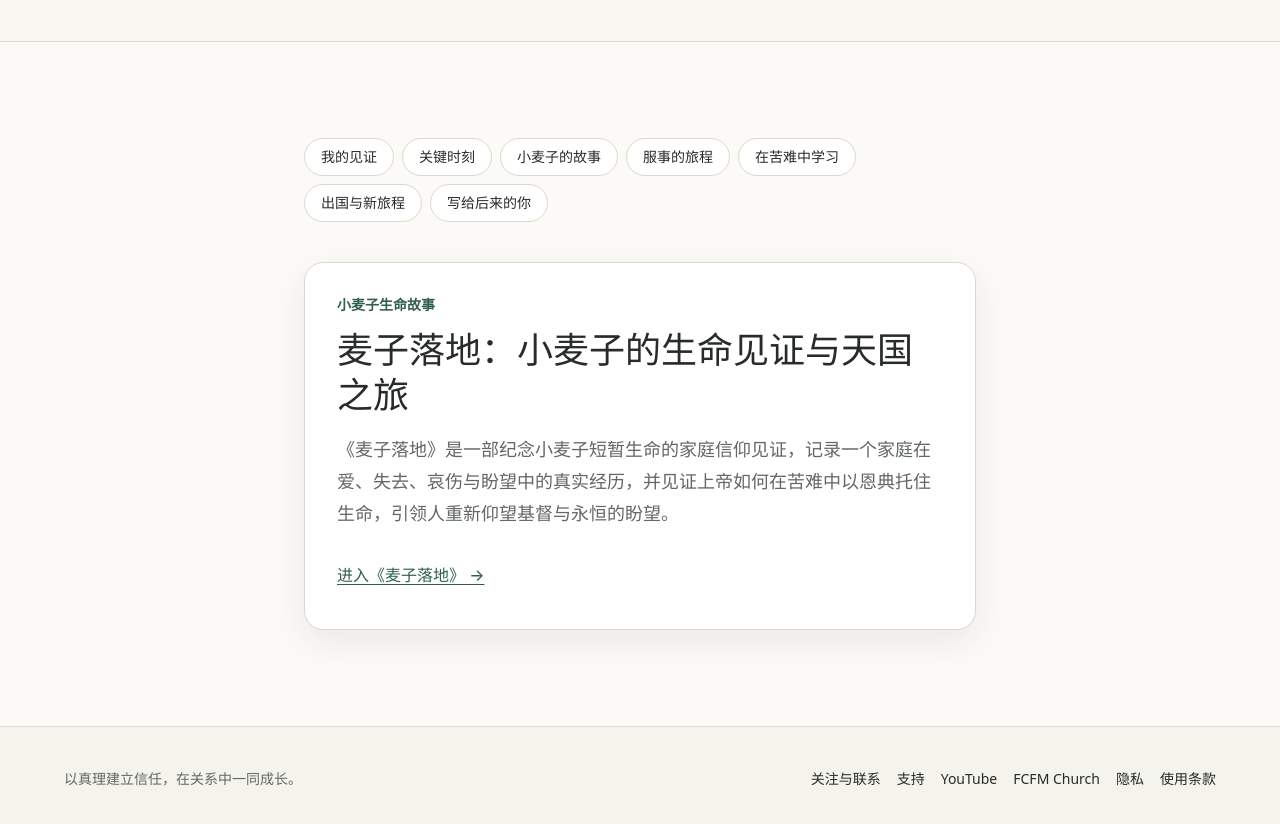
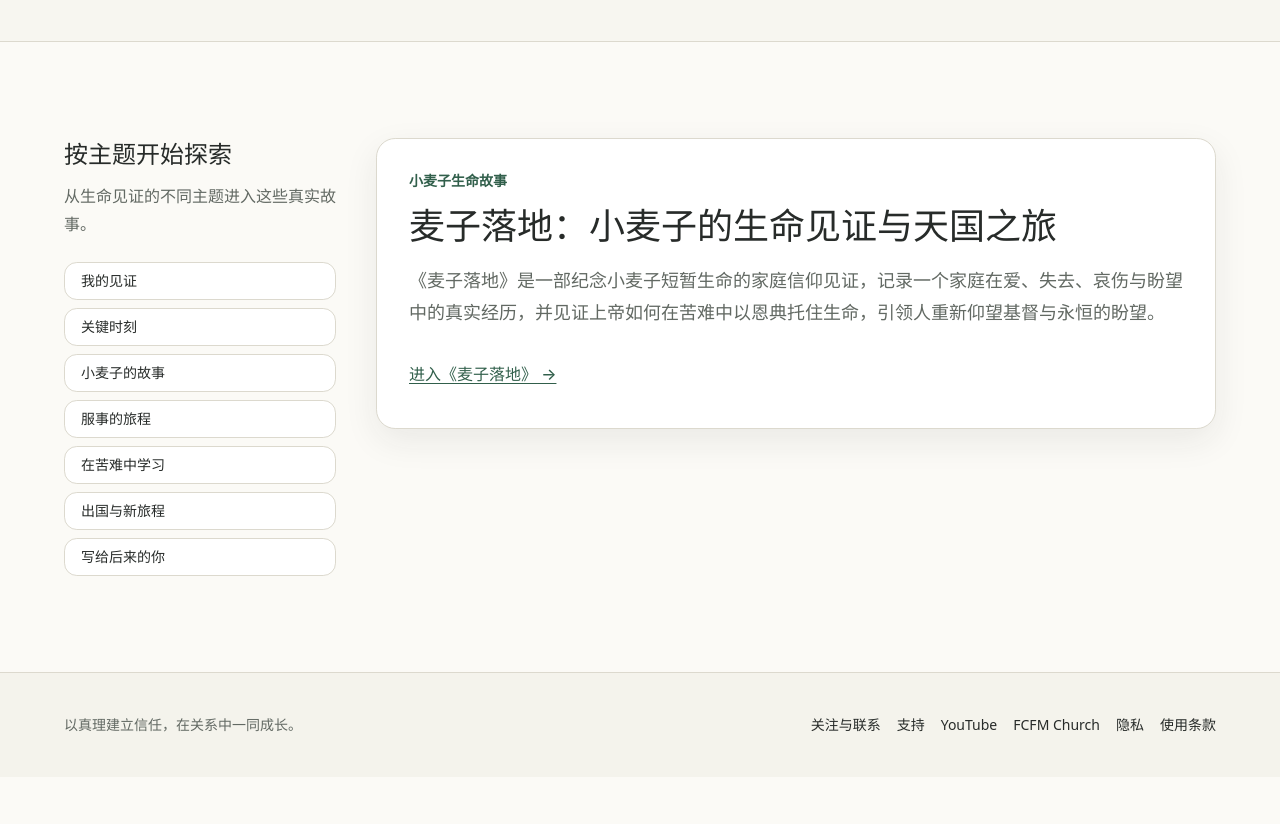
Before and after one commit to paulzhang901-jpg/paulzhang-website, a Next.js app: page /stories in a window 1280 px wide. Shown: the part 400-1224 px from the top of the page. After the commit the page ends 1177 px from the top, so only its background shows below. Built offline with nearby package versions, Linux system fonts and the light colour scheme.

Commit message:
style: move My Story topics to sidebar

```diff
--- a/src/components/content/stories-page.tsx
+++ b/src/components/content/stories-page.tsx
@@ -31,10 +31,16 @@ export function StoriesPage({locale, contentRepository, workRepository}: {
       </ReadingContainer></Container>
     </Section>
     <Section>
-      <Container><ReadingContainer className="px-0">
-        <nav aria-label={locale === "zh-CN" ? "生命故事分类" : "My Story categories"} className="mb-10 flex flex-wrap gap-2">
-          {categories.map((category) => <Link key={category} href={`${locale === "en-US" ? "/en" : ""}/stories/${category}` as Route} className="rounded-full border bg-surface px-4 py-2 text-sm hover:bg-muted">{myStoryTopicLabel(locale, category)}</Link>)}
-        </nav>
+      <Container>
+        <div className="grid gap-10 lg:grid-cols-[17rem_minmax(0,1fr)]">
+          <aside aria-labelledby="story-topics">
+            <h2 id="story-topics" className="font-serif text-2xl">{locale === "zh-CN" ? "按主题开始探索" : "Explore by Topic"}</h2>
+            <p className="mt-3 leading-7 text-muted-foreground">{locale === "zh-CN" ? "从生命见证的不同主题进入这些真实故事。" : "Explore these true stories through different themes of life and faith."}</p>
+            <nav aria-label={locale === "zh-CN" ? "生命故事分类" : "My Story categories"} className="mt-6 flex flex-wrap gap-2 lg:flex-col lg:items-start">
+              {categories.map((category) => <Link key={category} href={`${locale === "en-US" ? "/en" : ""}/stories/${category}` as Route} className="rounded-full border bg-surface px-4 py-2 text-sm hover:bg-muted lg:w-full lg:rounded-md">{myStoryTopicLabel(locale, category)}</Link>)}
+            </nav>
+          </aside>
+          <div>
         {!hasContent ? <p className="rounded-lg border border-dashed p-8 text-muted-foreground">{copy.foundationNote}</p> : <div className="space-y-6">
           {works.map(({work, representation}) => <article key={`${work.canonicalId}:${representation.language}`} className="rounded-[var(--radius-lg)] border bg-surface p-6 shadow-[var(--shadow-soft)] sm:p-8">
             <p className="text-sm font-semibold text-primary">{work.canonicalId === "work-little-wheat-v1" ? (locale === "zh-CN" ? "小麦子生命故事" : "Little Wheat Life Story") : (locale === "zh-CN" ? "完整作品" : "Complete work")}</p>
@@ -48,7 +54,9 @@ export function StoriesPage({locale, contentRepository, workRepository}: {
             <p className="mt-4 leading-7 text-muted-foreground">{item.summary}</p>
           </article>)}
         </div>}
-      </ReadingContainer></Container>
+          </div>
+        </div>
+      </Container>
     </Section>
   </>;
 }
```
Also changed, not shown: 2 other files (tests, documents, lock files or other folders).
